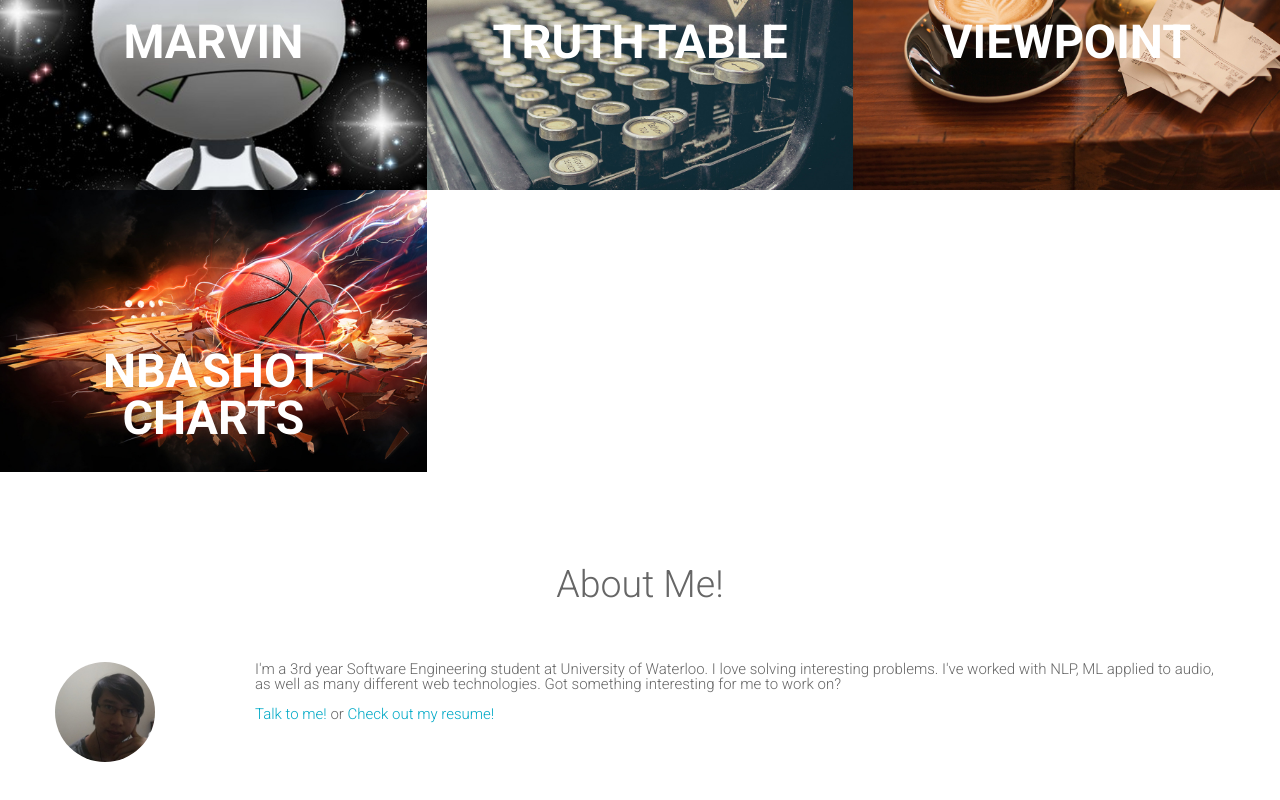
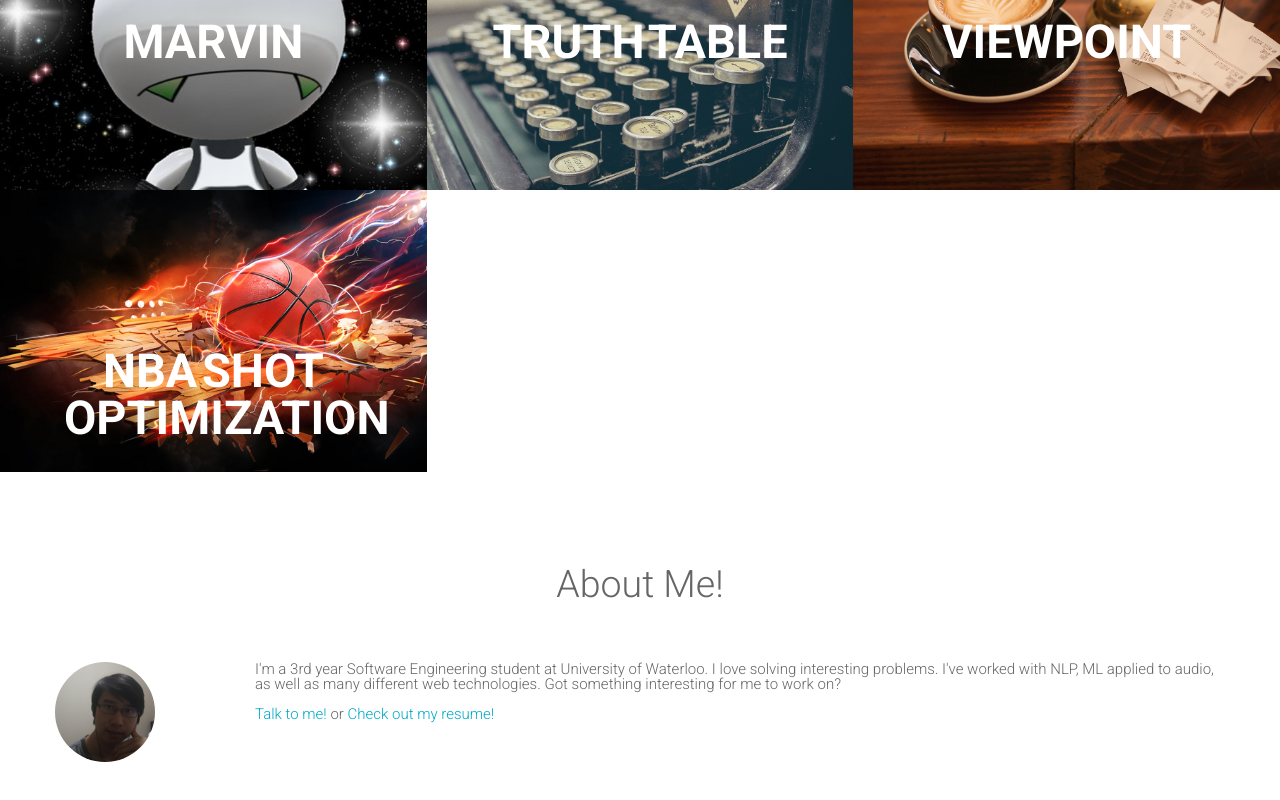
Before and after one commit to agentflare/agentflare.github.io, a plain HTML site: page index.html in a window 1280 px wide. Shown: the part 767-1567 px from the top of the page. Drawn offline with Linux system fonts and the light colour scheme.

Commit message:
Update index.html

```diff
--- a/index.html
+++ b/index.html
@@ -147,7 +147,7 @@
      <figure class="effect-oscar  wowload fadeInUp">
         <img src="images/portfolio/basketball.jpg" alt="img01"/>
         <figcaption>
-            <h2>NBA shot charts</h2>
+            <h2>NBA shot optimization</h2>
             <p>Visualizing a model for ideal player spacing<br>
             <a href="images/portfolio/shot_opt.png" title="1" data-gallery>View Analysis</a></p>
         </figcaption>
```
